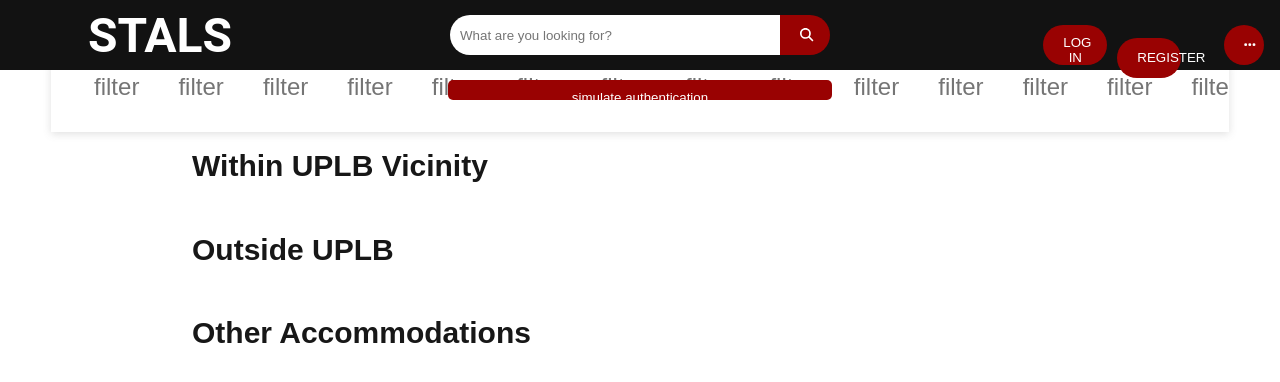
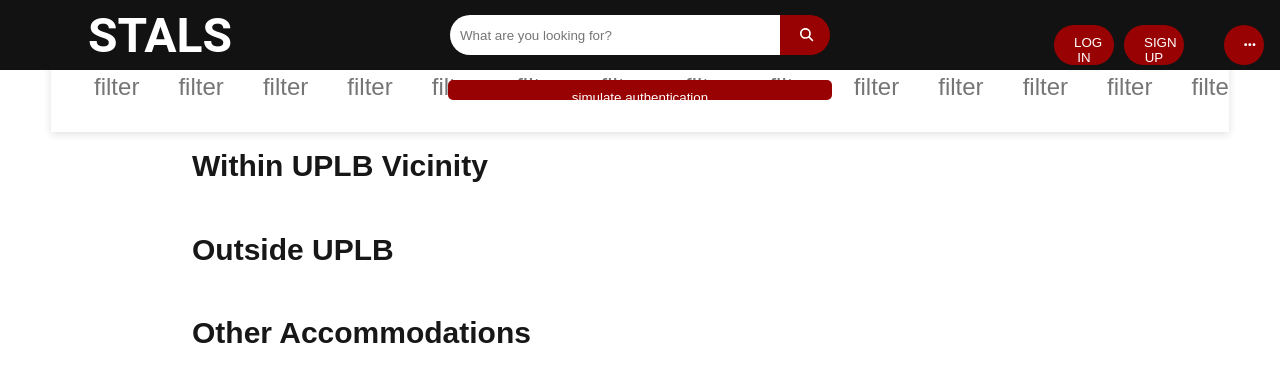
Before and after one commit to cmsc128-e4l-23/STALS, a React (Create React App) app in the folder client/stals/: page /home in a window 1280 px wide. Shown: the top 382 px of the page. Built offline with nearby package versions, Linux system fonts and the light colour scheme.

Commit message:
Refactored routes and option names

```diff
--- a/client/stals/src/components/Header.js
+++ b/client/stals/src/components/Header.js
@@ -30,9 +30,9 @@ export default function Header() {
 
         // If Login:
         if(!isSignedIn){
-            handleOptions("Logout","/log-out");
-            delete availableOptions['Register'];
-            delete availableOptions['Login'];
+            handleOptions("Log Out","/logout");
+            delete availableOptions['Sign Up'];
+            delete availableOptions['Log In'];
         } else{
             // For logouts
             delete availableOptions["Logout"];
@@ -55,30 +55,29 @@ export default function Header() {
         </ul>
         </div>;
     } else{
-        auth_section = <><button id='btn-login' onClick={() => {navigate('/login')}}>LOG IN</button><button id='btn-register' onClick={() => {navigate('/signup')}}>REGISTER</button></>;
+        auth_section = <><button id='btn-login' onClick={() => {navigate('/login')}}>LOG IN</button><button id='btn-signup' onClick={() => {navigate('/signup')}}>SIGN UP</button></>;
     };
 
     // Handles the responsiveness for buttons (what buttons inside the options button will appear at a certain window size)
     const windowResize = () =>{
 
         if(window.innerWidth>1200){
-            delete availableOptions['Register'];
+            delete availableOptions['Sign Up'];
         }
 
         if(window.innerWidth<1200){
 
             if(!isSignedIn){
-                console.log("Adding register...")
-                handleOptions("Register","/register")
+                handleOptions("Sign Up","/signup")
             }
 
-            delete availableOptions['Login'];
+            delete availableOptions['Log In'];
 
         }
         if (window.innerWidth<640){
 
             if(!isSignedIn){
-                handleOptions("Login","/login");
+                handleOptions("Log In","/login");
             }
         }
     };
```
